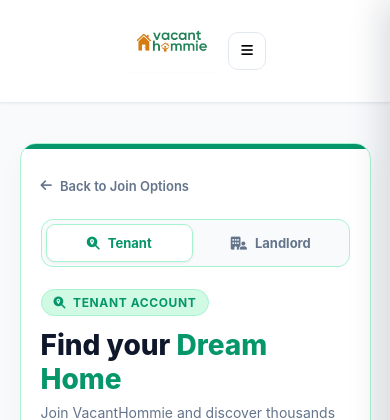
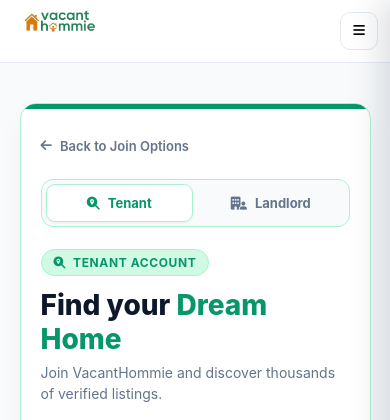
Before and after one commit to ErasmusBill/HomeFinder, a Django app: page /account/register/ in a window 390 px wide. Shown: the top 420 px of the page. Run offline with Django 5.2, Linux system fonts and the light colour scheme; parts of the project's set-up code (start-up, migrations or seed data) failed here and were passed over; some libraries are stand-ins or nearby versions.

Commit message:
fix(navbar): anchor logo to far left and hamburger to far right across all screen sizes

```diff
--- a/apps/home_finder/templates/home_finder/navbar.html
+++ b/apps/home_finder/templates/home_finder/navbar.html
@@ -22,7 +22,9 @@
     }
 
     /* Fixed Sticky Header with Frosted Glass */
-    .vh-navbar-header {
+    header.vh-navbar-header {
+        display: block !important;
+        width: 100% !important;
         position: sticky;
         top: 0;
         left: 0;
@@ -32,6 +34,9 @@
         backdrop-filter: blur(14px);
         -webkit-backdrop-filter: blur(14px);
         border-bottom: 1px solid rgba(226, 232, 240, 0.85);
+        box-shadow: none;
+        padding: 0 !important;
+        margin: 0 !important;
         transition: box-shadow 0.25s ease, background 0.25s ease;
     }
 
@@ -41,24 +46,27 @@
     }
 
     .vh-navbar-container {
+        width: 100% !important;
         max-width: 1280px;
-        margin: 0 auto;
+        margin: 0 auto !important;
         height: var(--vh-nav-h-desktop);
-        display: flex;
-        align-items: center;
-        justify-content: space-between;
-        padding: 0 clamp(14px, 3.5vw, 36px);
+        display: flex !important;
+        align-items: center !important;
+        justify-content: space-between !important;
+        padding: 0 clamp(16px, 3.5vw, 36px);
         gap: 16px;
+        box-sizing: border-box !important;
     }
 
     /* ---------- Brand Logo (Anchored Far Left) ---------- */
     .vh-brand {
-        display: inline-flex;
-        align-items: center;
-        justify-content: flex-start;
+        display: inline-flex !important;
+        align-items: center !important;
+        justify-content: flex-start !important;
         text-decoration: none;
         flex-shrink: 0;
-        margin-right: auto;
+        margin-right: auto !important;
+        margin-left: 0 !important;
         padding: 0;
         outline: none;
     }
@@ -129,10 +137,12 @@
 
     /* ---------- Nav Actions & Auth Buttons ---------- */
     .vh-nav-actions {
-        display: flex;
-        align-items: center;
+        display: flex !important;
+        align-items: center !important;
         gap: 10px;
         flex-shrink: 0;
+        margin-left: auto !important;
+        margin-right: 0 !important;
     }
 
     .vh-icon-btn {
--- a/static/css/index.css
+++ b/static/css/index.css
@@ -23,7 +23,7 @@
         }
 
         /* Header / Navbar */
-        header {
+        header:not(.vh-navbar-header) {
             display: flex;
             justify-content: space-between;
             align-items: center;
```
